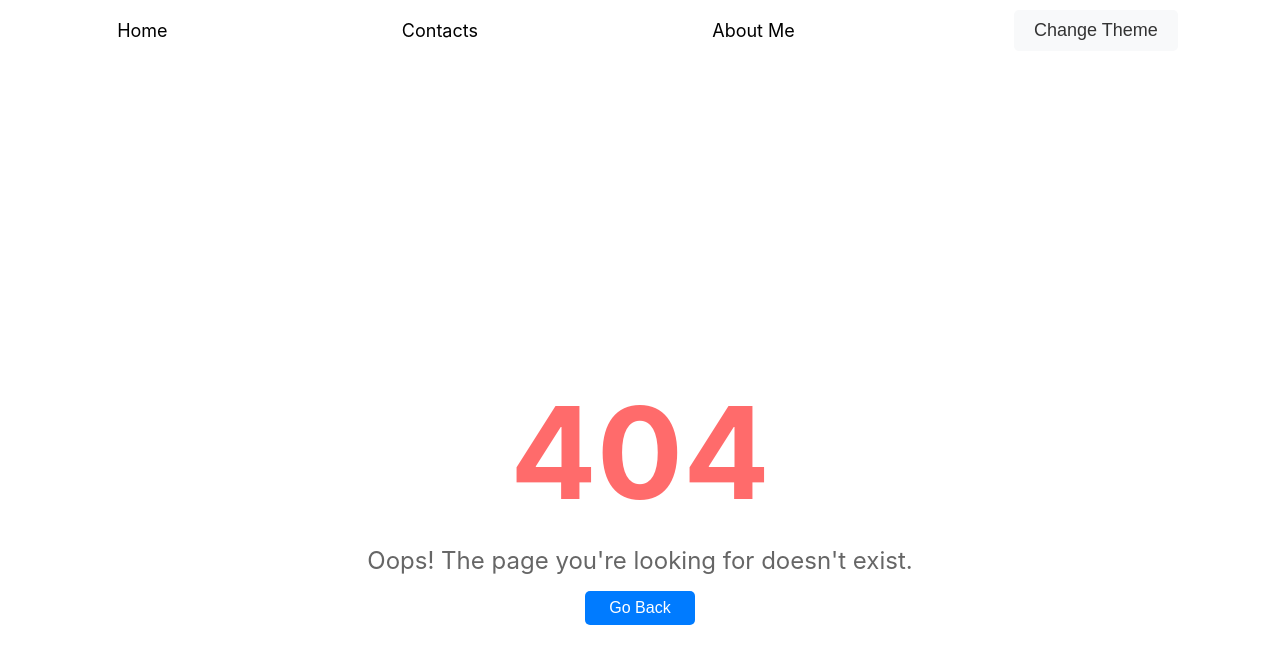
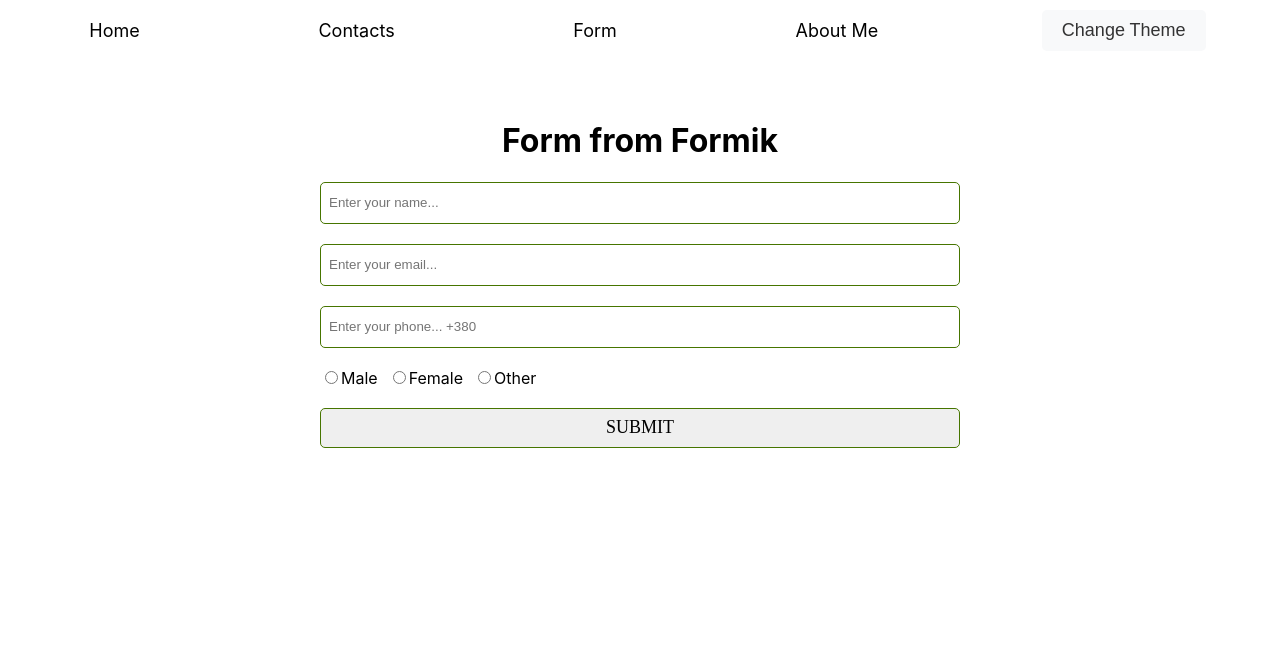
Before and after one commit to Kiriewkin/Front-end-Pro-Chebotar-Kyrylo-, a React (Create React App) app: page /formikform in a window 1280 px wide. Before the commit this address had no page. Shown: the top 664 px of the page. Built offline with nearby package versions, Linux system fonts and the light colour scheme.

Commit message:
added formik on Contacts,Formik,Todo pages

```diff
--- a/package.json
+++ b/package.json
@@ -6,11 +6,13 @@
     "@testing-library/jest-dom": "^5.17.0",
     "@testing-library/react": "^13.4.0",
     "@testing-library/user-event": "^13.5.0",
+    "formik": "^2.4.6",
     "react": "^18.3.1",
     "react-dom": "^18.3.1",
     "react-router-dom": "^7.0.2",
     "react-scripts": "5.0.1",
-    "web-vitals": "^2.1.4"
+    "web-vitals": "^2.1.4",
+    "yup": "^1.5.0"
   },
   "scripts": {
     "start": "react-scripts start",
--- a/src/App.js
+++ b/src/App.js
@@ -7,6 +7,7 @@ import Layout from "./components/Layout/Layout";
 import NotFound from "./pages/NotFound/NotFound";
 import AboutMe from "./pages/Aboutme";
 import Contacts from "./pages/Contacts";
+import FormikForm from "./pages/FormikForm";
 
 function App() {
   return (
@@ -15,6 +16,7 @@ function App() {
         <Route path="/" element={<Layout />}>
           <Route path="/" index element={<TodoPage />} />
           <Route path="/aboutme" element={<AboutMe />} />
+          <Route path="/formikform" element={<FormikForm />} />
           <Route path="/contacts" element={<Contacts />} />
           <Route path="*" element={<NotFound />} />
         </Route>
--- a/src/components/Layout/Layout.js
+++ b/src/components/Layout/Layout.js
@@ -12,6 +12,7 @@ export default function Layout() {
                 <div className={`header-container header-container-${theme}`}>
                     <NavLink className={`navlink navlink-${theme}`} to='/'>Home</NavLink>
                     <NavLink className={`navlink navlink-${theme}`} to='/contacts'>Contacts</NavLink>
+                    <NavLink className={`navlink navlink-${theme}`} to='/formikform'>Form</NavLink>
                     <NavLink className={`navlink navlink-${theme}`} to='/aboutme'>About Me</NavLink>
                     <button className={`theme-button theme-button-${theme}`} onClick={toggleTheme}>Change Theme</button>
                 </div>
--- a/src/pages/Contacts/index.css
+++ b/src/pages/Contacts/index.css
@@ -55,3 +55,9 @@
   .contact-form button:hover {
     background-color: #45a049;
   }
+
+  .error {
+    color: red;
+    font-size: 12px;
+    margin-top: 5px;
+  }
--- a/src/pages/Contacts/index.js
+++ b/src/pages/Contacts/index.js
@@ -1,26 +1,32 @@
-import { React, useState } from 'react';
+import React from 'react';
+import { Formik, Form, Field, ErrorMessage } from 'formik';
+import * as Yup from "yup";
 
 import './index.css'
 
 export default function Contacts() {
-    const [formData, setFormData] = useState({
+    const initialValues = {
         name: '',
         email: '',
         message: '',
-    })
-
-    const handleSumbit = (e) => {
-        e.preventDefault();
-        console.log('Данные', formData)
     }
 
-    const handleChange = (e) => {
-        const { name, value } = e.target;
-        setFormData((prevData) => ({
-            ...prevData,
-            [name]: value,
-        }));
+    const handleSubmit = (values, { resetForm }) => {
+        console.log('Данные отправлены', values);
+        resetForm();
     };
+
+    const validationSchema = Yup.object({
+        name: Yup.string()
+            .required("Ім'я обов'язкове")
+            .min(1, "Ім'я повинно містити мінімум 2 символи"),
+        email: Yup.string()
+            .required("Email обов'язковий")
+            .email("Некоректний email"),
+        message: Yup.string()
+            .required("Повідомлення обов'язкове")
+            .min(10, "Повідомлення повинно містити мінімум 10 символів"),
+    })
 
     return (
         <div className="contact-page">
@@ -46,28 +52,30 @@ export default function Contacts() {
 
             <p>Залиште повідомлення через форму нижче:</p>
 
-            <form className="contact-form" onSubmit={handleSumbit}>
-                <input
-                    type="text"
-                    id="name"
-                    name="name"
-                    value={formData.name}
-                    onChange={handleChange}
-                    placeholder="Ваше ім'я" />
-                <input
-                    type="email"
-                    id="email"
-                    name="email"
-                    value={formData.email}
-                    onChange={handleChange}
-                    placeholder="Ваш email" />
-                <textarea
-                    id="message"
-                    name="message"
-                    value={formData.message}
-                    onChange={handleChange} placeholder="Ваше повідомлення"></textarea>
-                <button type="submit">Надіслати</button>
-            </form>
+            <Formik
+                onSubmit={handleSubmit}
+                validationSchema={validationSchema}
+                initialValues={initialValues}
+            >
+                <Form className="contact-form">
+                    <Field type="text" name="name" placeholder="Ваше ім'я" />
+                    <ErrorMessage name="name" component="span" className="error" />
+
+                    <Field type="email" name="email" placeholder="Ваш email" />
+                    <ErrorMessage name="email" component="span" className="error" />
+
+                    <Field
+                        as="textarea"
+                        name="message"
+                        placeholder="Ваше повідомлення"
+                        rows="4"
+                        cols="50"
+                    />
+                    <ErrorMessage name="message" component="span" className="error" />
+                    <button type="submit">Submit</button>
+
+                </Form>
+            </Formik>
         </div>
     );
 }
--- /dev/null
+++ b/src/pages/FormikForm/index.css
@@ -0,0 +1,36 @@
+.form-container {
+    display: flex;
+    flex-direction: column;
+    gap: 20px;
+    width: 50%;
+}
+
+.form-div {
+    display: flex;
+    flex-direction: column;
+    align-items: center;
+}
+
+.form-container input {
+    height: 40px;
+    border-radius: 5px;
+    border: 1px solid rgb(70, 117, 0);
+    padding: 0 8px;
+}
+
+.form-container label input {
+    height: auto;
+}
+
+.form-container button {
+    height: 40px;
+    border-radius: 5px;
+    border: 1px solid rgb(70, 117, 0);
+    font-size: 18px;
+    font-family: italic;
+    cursor: pointer;
+}
+
+.form-error-message {
+    color: red;
+}
--- /dev/null
+++ b/src/pages/FormikForm/index.js
@@ -0,0 +1,79 @@
+import React from "react";
+import { Formik, Field, ErrorMessage, Form } from "formik";
+import * as Yup from "yup";
+
+import './index.css'
+
+const FormikForm = () => {
+
+    const initualValues = {
+        name: '',
+        email: '',
+        phone: '',
+        gender: '',
+    }
+
+    const handleSubmit = (values, { resetForm }) => {
+        console.log('form submitted', values)
+        resetForm()
+    }
+
+    const validateSchema = Yup.object({
+        name: Yup.string()
+            .required("Name is required")
+            .min(1, "Name must be at least 1 character"),
+        email: Yup.string()
+            .required("Email is required")
+            .email("Invalid email adress"),
+        phone: Yup.string()
+            .required("Phone number is required")
+            .matches(
+                /^\+?[1-9]\d{1,14}$/,
+                "The number must start with +380"
+            )
+    })
+
+    return (
+        <div className="form-div">
+            <h1>Form from Formik</h1>
+            <Formik
+                initialValues={initualValues}
+                onSubmit={handleSubmit}
+                validationSchema={validateSchema}
+            >
+
+                <Form className="form-container">
+
+                    <Field type="text" name="name" placeholder="Enter your name..." />
+                    <ErrorMessage name="name" component="span" className="form-error-message" />
+
+                    <Field type="email" name="email" placeholder="Enter your email..." />
+                    <ErrorMessage name="email" component="span" className="form-error-message" />
+
+                    <Field type="phone" name="phone" placeholder="Enter your phone... +380" />
+                    <ErrorMessage name="phone" component="span" className="form-error-message" />
+
+                    <div style={{display:'flex', gap: 10}}>
+                    <label>
+                        <Field type="radio" name="gender" value="male" />
+                        Male
+                    </label>
+                    <label>
+                        <Field type="radio" name="gender" value="female" />
+                        Female
+                    </label>
+                    <label>
+                        <Field type="radio" name="gender" value="other" />
+                        Other
+                    </label>
+                    </div>
+
+                    <button type="submit">SUBMIT</button>
+                </Form>
+
+            </Formik>
+        </div>
+    )
+}
+
+export default FormikForm
--- a/src/pages/Todo/TodoForm.js
+++ b/src/pages/Todo/TodoForm.js
@@ -1,31 +1,45 @@
-import { useState } from "react"
+import { React } from "react";
+import { Formik, Form, Field, ErrorMessage } from "formik";
+import * as Yup from "yup";
 
-import './index.css'
+import "./index.css";
 
-export const TodoForm = ({addTodo}) => {
-    const [task, setTask] = useState('')
+export const TodoForm = ({ addTodo }) => {
+    const initialValues = {
+        todo: "",
+    };
 
-    const handleChange = (e) => {
-        setTask(e.target.value)
-    }
+    const handleSubmit = (values, { resetForm }) => {
+        addTodo(values.todo);
+        resetForm();
+    };
 
-    const handleSumbit = () => {
-        if (task) {
-            addTodo(task);
-            setTask('')
-        }
-    }
+    const validationSchema = Yup.object({
+        todo: Yup.string()
+            .required("Todo is required")
+            .min(5, "Todo must be at least 5 characters"),
+    });
 
     return (
-        <div style={{display: 'flex'}}>
-            <input
-                type="text"
-                value={task}
-                onChange={handleChange}
-                placeholder="Enter Task"
-                className="todo-input"
-                />
-            <button onClick={handleSumbit} className="btn-form">Submit</button>
+        <div>
+            <Formik
+                initialValues={initialValues}
+                onSubmit={handleSubmit}
+                validationSchema={validationSchema}
+            >
+                <Form style={{ display: "flex" }}>
+                    <Field
+                        type="text"
+                        className="todo-input"
+                        name="todo"
+                        placeholder="Enter Todo"
+                    />
+                    <button type="submit" className="btn-form">
+                        Submit
+                    </button>
+                    <ErrorMessage name="todo" component="span" className="error-message" />
+                </Form>
+            </Formik>
         </div>
-    )
-}
+    );
+};
```
Also changed, not shown: 1 other file (tests, documents, lock files or other folders).
